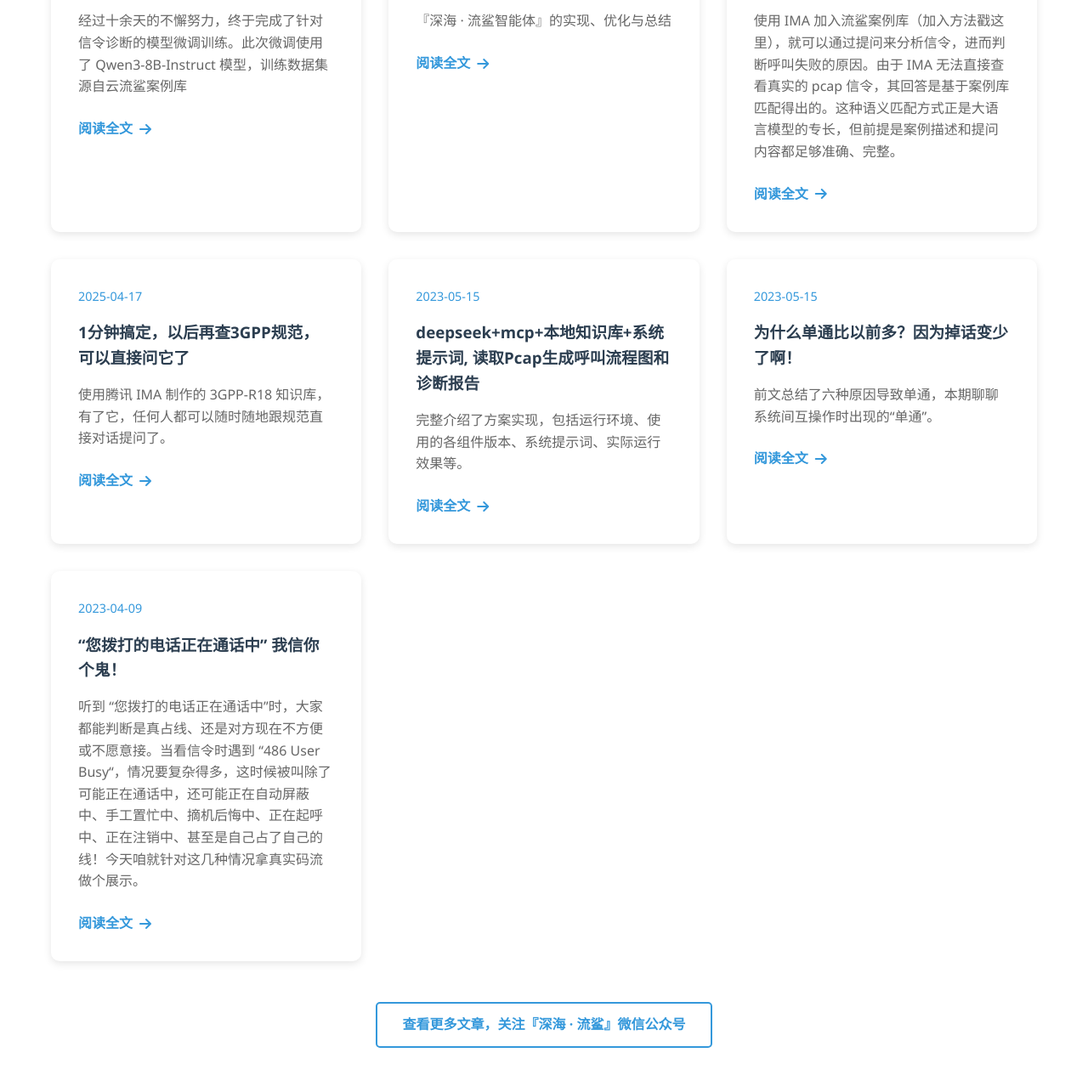
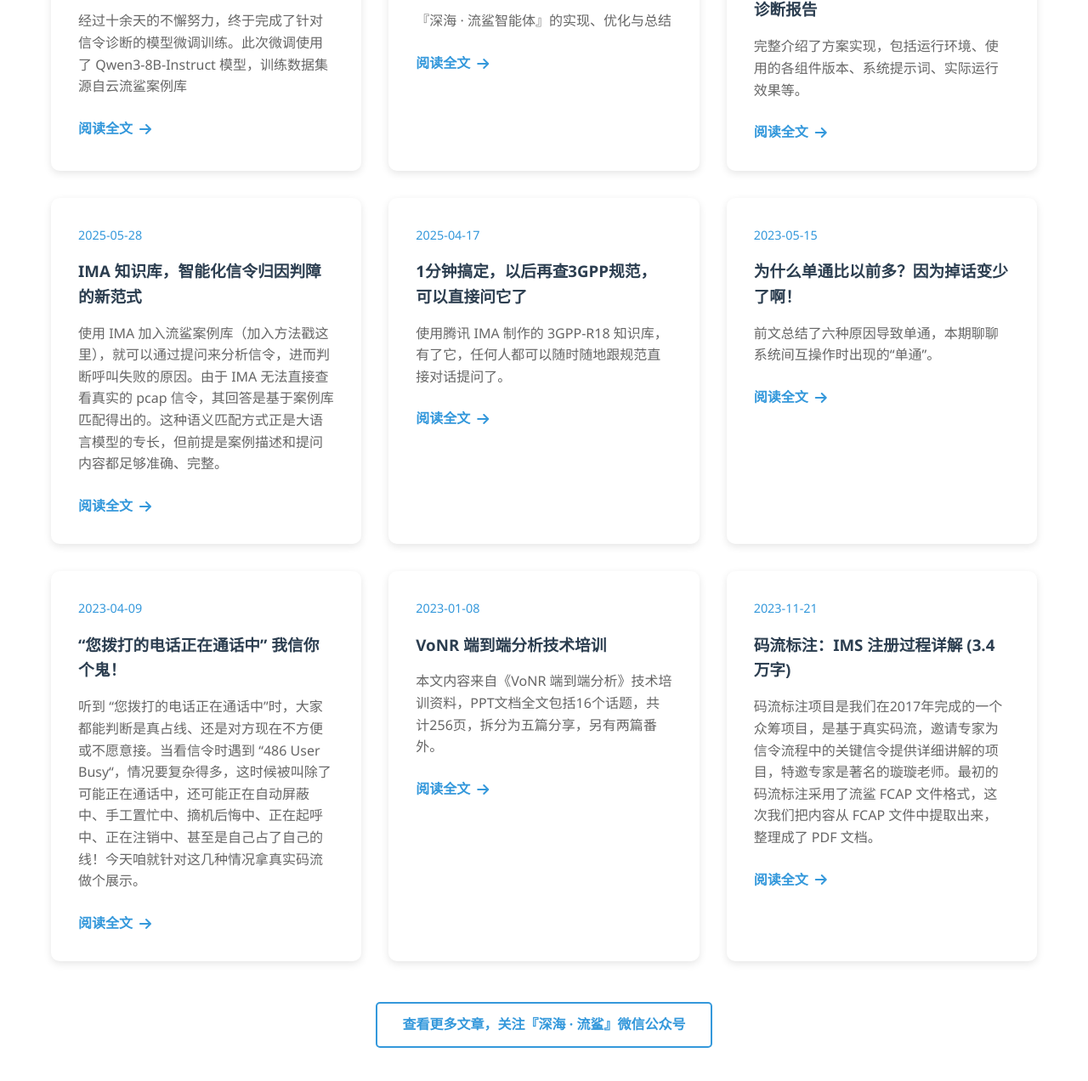
Before and after one commit to kinghighland/kinghighland.github.io, a plain HTML site: page index.html in a window 1280 px wide. Shown: the part 3805-5077 px from the top of the page at 85% size. Drawn offline with Linux system fonts and the light colour scheme.

Commit message:
added two posts

```diff
--- a/index.html
+++ b/index.html
@@ -183,6 +183,12 @@
                     <p class="article-excerpt">『深海 · 流鲨智能体』的实现、优化与总结</p>
                     <a href="https://mp.weixin.qq.com/s/4v9irRpkypRRdJvns8hB1w" class="article-link">阅读全文 <i class="fas fa-arrow-right"></i></a>
                 </article>
+                <article class="article-card">
+                    <div class="article-date">2023-06-11</div>
+                    <h3 class="article-title">deepseek+mcp+本地知识库+系统提示词, 读取Pcap生成呼叫流程图和诊断报告</h3>
+                    <p class="article-excerpt">完整介绍了方案实现，包括运行环境、使用的各组件版本、系统提示词、实际运行效果等。</p>
+                    <a href="https://mp.weixin.qq.com/s/W5MDUMfRkvyeNM-WO-Xizg" class="article-link">阅读全文 <i class="fas fa-arrow-right"></i></a>
+                </article>
 
                 <article class="article-card">
                     <div class="article-date">2025-05-28</div>
@@ -199,13 +205,6 @@
 
                 <article class="article-card">
                     <div class="article-date">2023-05-15</div>
-                    <h3 class="article-title">deepseek+mcp+本地知识库+系统提示词, 读取Pcap生成呼叫流程图和诊断报告</h3>
-                    <p class="article-excerpt">完整介绍了方案实现，包括运行环境、使用的各组件版本、系统提示词、实际运行效果等。</p>
-                    <a href="https://mp.weixin.qq.com/s/W5MDUMfRkvyeNM-WO-Xizg" class="article-link">阅读全文 <i class="fas fa-arrow-right"></i></a>
-                </article>
-
-                <article class="article-card">
-                    <div class="article-date">2023-05-15</div>
                     <h3 class="article-title">为什么单通比以前多？因为掉话变少了啊！</h3>
                     <p class="article-excerpt">前文总结了六种原因导致单通，本期聊聊系统间互操作时出现的“单通”。</p>
                     <a href="https://mp.weixin.qq.com/s/ynnh9ypJSpcJc92cIXtjnQ" class="article-link">阅读全文 <i class="fas fa-arrow-right"></i></a>
@@ -217,6 +216,24 @@
                     <p class="article-excerpt">听到 “您拨打的电话正在通话中”时，大家都能判断是真占线、还是对方现在不方便或不愿意接。当看信令时遇到 “486 User Busy“，情况要复杂得多，这时候被叫除了可能正在通话中，还可能正在自动屏蔽中、手工置忙中、摘机后悔中、正在起呼中、正在注销中、甚至是自己占了自己的线！今天咱就针对这几种情况拿真实码流做个展示。</p>
                     <a href="https://mp.weixin.qq.com/s/FBv78UsJlZLEnMklWHzWOA" class="article-link">阅读全文 <i class="fas fa-arrow-right"></i></a>
                 </article>
+
+
+
+                <article class="article-card">
+                    <div class="article-date">2023-01-08</div>
+                    <h3 class="article-title">VoNR 端到端分析技术培训</h3>
+                    <p class="article-excerpt">本文内容来自《VoNR 端到端分析》技术培训资料，PPT文档全文包括16个话题，共计256页，拆分为五篇分享，另有两篇番外。</p>
+                    <a href="https://mp.weixin.qq.com/s/4O6C8f69x3XQ_k8Htmvk0w" class="article-link">阅读全文 <i class="fas fa-arrow-right"></i></a>
+                </article>
+
+                <article class="article-card">
+                    <div class="article-date">2023-11-21</div>
+                    <h3 class="article-title">码流标注：IMS 注册过程详解 (3.4万字)</h3>
+                    <p class="article-excerpt">码流标注项目是我们在2017年完成的一个众筹项目，是基于真实码流，邀请专家为信令流程中的关键信令提供详细讲解的项目，特邀专家是著名的璇璇老师。最初的码流标注采用了流鲨 FCAP 文件格式，这次我们把内容从 FCAP 文件中提取出来，整理成了 PDF 文档。</p>
+                    <a href="https://mp.weixin.qq.com/s/VdC9ZXQgpYSGyTO0KuF7VQ" class="article-link">阅读全文 <i class="fas fa-arrow-right"></i></a>
+                </article>
+
+
             </div>
             <div class="articles-more">
                 <a href="#" class="btn btn-outline">查看更多文章，关注『深海 · 流鲨』微信公众号</a>
```
Also changed, not shown: README.md.
